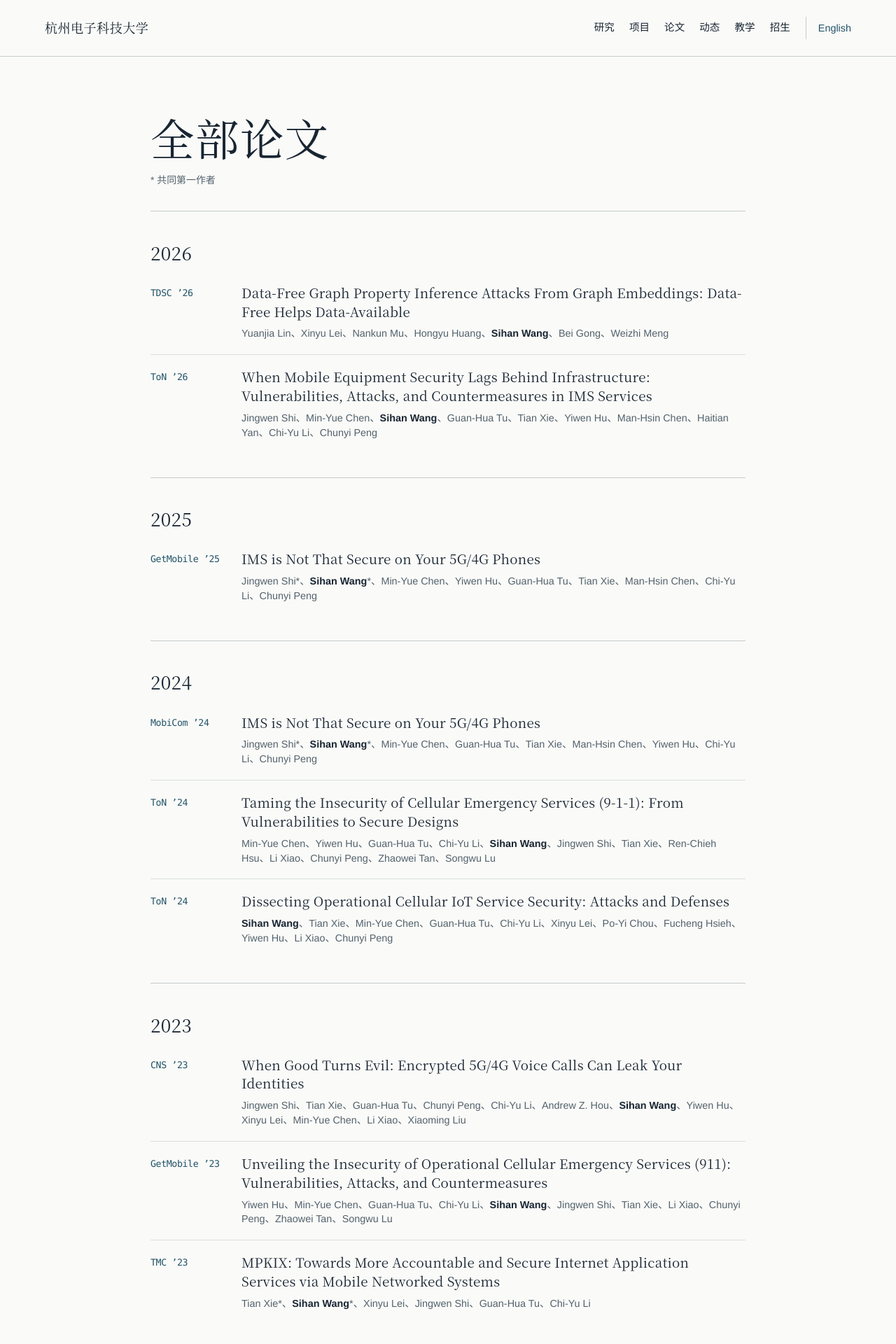
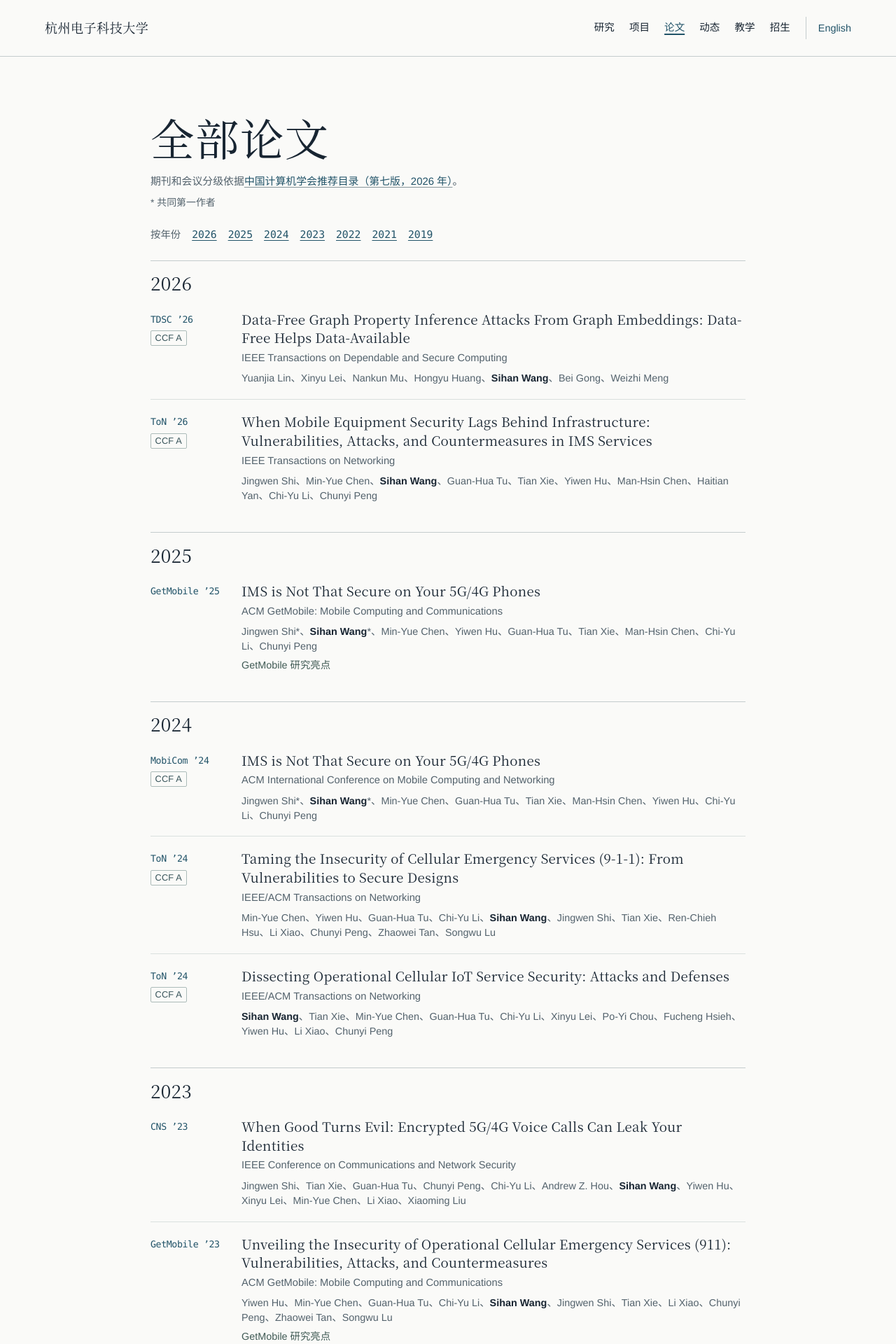
Before and after one commit to arckiCriss/arckicriss.github.io, a Jekyll site: the page built from zh/publications/index.html, in a window 1280 px wide. Shown: the top 1920 px of the page at 70% size. Built offline with Jekyll 4.4.1, drawn with Linux system fonts in a browser that asks for light colours; some of the changed text lies outside the part shown.

Commit message:
Make the full publications archive accessible and show venue grades
Link both homepages to their full archives and show year navigation, venue classifications and paper honors.

```diff
--- a/_data/publications.yml
+++ b/_data/publications.yml
@@ -21,6 +21,9 @@
   authors: [Jingwen Shi, Sihan Wang, Min-Yue Chen, Yiwen Hu, Guan-Hua Tu, Tian Xie, Man-Hsin Chen, Chi-Yu Li, Chunyi Peng]
   equal_contributors: [Jingwen Shi, Sihan Wang]
   doi: 10.1145/3733892.3733899
+  honor:
+    zh: GetMobile 研究亮点
+    en: GetMobile Research Highlight
 
 - title: "IMS is Not That Secure on Your 5G/4G Phones"
   title_zh: "5G/4G 手机上的 IMS 并没有那么安全"
@@ -60,6 +63,9 @@
   venue_full: "ACM GetMobile: Mobile Computing and Communications"
   authors: [Yiwen Hu, Min-Yue Chen, Guan-Hua Tu, Chi-Yu Li, Sihan Wang, Jingwen Shi, Tian Xie, Li Xiao, Chunyi Peng, Zhaowei Tan, Songwu Lu]
   doi: 10.1145/3599184.3599195
+  honor:
+    zh: GetMobile 研究亮点
+    en: GetMobile Research Highlight
 
 - title: "MPKIX: Towards More Accountable and Secure Internet Application Services via Mobile Networked Systems"
   title_zh: "MPKIX：利用移动网络增强互联网应用服务的可问责性与安全性"
@@ -78,6 +84,9 @@
   venue_full: ACM International Conference on Mobile Computing and Networking
   authors: [Yiwen Hu, Min-Yue Chen, Guan-Hua Tu, Chi-Yu Li, Sihan Wang, Jingwen Shi, Tian Xie, Li Xiao, Chunyi Peng, Zhaowei Tan, Songwu Lu]
   doi: 10.1145/3495243.3560534
+  honor:
+    zh: MobiCom 最佳社区贡献奖亚军
+    en: MobiCom Best Community Contribution, Runner-Up
 
 - title: "Insecurity of Operational Cellular IoT Service: New Vulnerabilities, Attacks, and Countermeasures"
   title_zh: "商用蜂窝物联网服务中的新漏洞、攻击与防御"
--- a/_includes/publication.html
+++ b/_includes/publication.html
@@ -10,9 +10,15 @@
   {%- endif -%}
 {%- endunless -%}
 <article class="paper">
-  <p class="venue" lang="en"><abbr title="{{ entry.venue_full | escape }}">{{ entry.venue | escape }}</abbr> ’{{ entry.year | append: '' | slice: -2, 2 }}</p>
+  <p class="venue" lang="en"><abbr title="{{ entry.venue_full | escape }}">{{ entry.venue | escape }}</abbr> ’{{ entry.year | append: '' | slice: -2, 2 }}
+    {%- if include.archive and entry.ccf_eligible != false -%}
+      {%- assign grade = site.data.venue_ranks[entry.venue] -%}
+      {%- if grade %}<span class="venue-grade" lang="en">CCF {{ grade | escape }}</span>{% endif -%}
+    {%- endif -%}
+  </p>
   <div>
     <h3 lang="{{ title_lang }}"><a href="https://doi.org/{{ entry.doi | escape }}">{{ display_title | escape }}</a></h3>
+    {% if include.archive and entry.venue_full %}<p class="venue-full" lang="en">{{ entry.venue_full | escape }}</p>{% endif %}
     <p class="authors">
       {%- for author in names -%}
         {%- unless forloop.first -%}{% if page.lang == 'zh-CN' %}、{% else %}, {% endif %}{%- endunless -%}
@@ -21,6 +27,10 @@
       {%- endfor -%}
       {%- if names.size < entry.authors.size -%}{% if page.lang == 'zh-CN' %} 等{% else %}, et al.{% endif %}{%- endif -%}
     </p>
+    {% if include.archive and entry.honor %}
+      {% if page.lang == 'zh-CN' %}{% assign honor = entry.honor.zh %}{% else %}{% assign honor = entry.honor.en %}{% endif %}
+      {% if honor and honor != empty %}<p class="paper-honor">{{ honor | escape }}</p>{% endif %}
+    {% endif %}
     {% if entry.equal_contributors and include.archive == nil %}
       <p class="note">{% if page.lang == 'zh-CN' %}* 共同第一作者{% else %}* Equal contribution{% endif %}</p>
     {% endif %}
--- a/_layouts/default.html
+++ b/_layouts/default.html
@@ -2,11 +2,13 @@
 <html lang="{{ page.lang | escape }}">
 {% if page.lang == 'zh-CN' %}
   {% assign home_path = '/zh/' %}
+  {% assign papers_path = '/zh/publications/' %}
   {% assign notes_path = '/zh/notes/' %}
   {% assign other_lang = 'en' %}
   {% assign other_label = 'English' %}
 {% else %}
   {% assign home_path = '/' %}
+  {% assign papers_path = '/publications/' %}
   {% assign notes_path = '/notes/' %}
   {% assign other_lang = 'zh-CN' %}
   {% assign other_label = '中文' %}
@@ -31,7 +33,7 @@
     <nav aria-label="{% if page.lang == 'zh-CN' %}站点导航{% else %}Site navigation{% endif %}">
       <a href="{{ home_path | relative_url }}#research">{% if page.lang == 'zh-CN' %}研究{% else %}Research{% endif %}</a>
       <a href="{{ home_path | relative_url }}#projects">{% if page.lang == 'zh-CN' %}项目{% else %}Projects{% endif %}</a>
-      <a href="{{ home_path | relative_url }}#papers">{% if page.lang == 'zh-CN' %}论文{% else %}Publications{% endif %}</a>
+      <a href="{{ papers_path | relative_url }}"{% if page.url == papers_path %} aria-current="page"{% endif %}>{% if page.lang == 'zh-CN' %}论文{% else %}Publications{% endif %}</a>
       <a href="{{ home_path | relative_url }}#news">{% if page.lang == 'zh-CN' %}动态{% else %}News{% endif %}</a>
       <a href="{{ home_path | relative_url }}#teaching">{% if page.lang == 'zh-CN' %}教学{% else %}Teaching{% endif %}</a>
       <a href="{{ home_path | relative_url }}#students">{% if page.lang == 'zh-CN' %}招生{% else %}Students{% endif %}</a>
--- a/_layouts/publications.html
+++ b/_layouts/publications.html
@@ -1,16 +1,26 @@
 ---
 layout: default
 ---
-<section class="wrap reading archive" aria-labelledby="archive-title">
-  <h1 id="archive-title">{{ page.title | escape }}</h1>
-  <p class="note">{% if page.lang == 'zh-CN' %}* 共同第一作者{% else %}* Equal contribution{% endif %}</p>
-  {% assign years = site.data.publications | group_by: 'year' | sort: 'name' | reverse %}
+{% assign years = site.data.publications | group_by: 'year' | sort: 'name' | reverse %}
+{% assign ccf_directory = 'https://www.ccf.org.cn/Academic_Evaluation/By_category/2026-03-31/870181.shtml' %}
+<main class="wrap reading archive" aria-labelledby="archive-title">
+  <header class="archive-intro">
+    <h1 id="archive-title">{{ page.title | escape }}</h1>
+    <p class="archive-reference">{% if page.lang == 'zh-CN' %}期刊和会议分级依据<a href="{{ ccf_directory }}">中国计算机学会推荐目录（第七版，2026 年）</a>。{% else %}Venue grades follow the <a href="{{ ccf_directory }}">China Computer Federation’s recommended list of conferences and journals (7th edition, 2026)</a>.{% endif %}</p>
+    <p class="note">{% if page.lang == 'zh-CN' %}* 共同第一作者{% else %}* Equal contribution{% endif %}</p>
+  </header>
+  <nav class="archive-years" aria-labelledby="browse-years">
+    <span id="browse-years">{% if page.lang == 'zh-CN' %}按年份{% else %}Browse by year{% endif %}</span>
+    {% for year in years %}
+      <a href="#year-{{ year.name }}">{{ year.name }}</a>
+    {% endfor %}
+  </nav>
   {% for year in years %}
-    <section class="block" aria-labelledby="year-{{ year.name }}">
+    <section class="block publication-year" aria-labelledby="year-{{ year.name }}">
       <h2 id="year-{{ year.name }}">{{ year.name }}</h2>
       {% for paper in year.items %}
         {% include publication.html paper=paper archive="yes" %}
       {% endfor %}
     </section>
   {% endfor %}
-</section>
+</main>
--- a/assets/css/site.css
+++ b/assets/css/site.css
@@ -175,7 +175,53 @@ html[lang="zh-CN"] .news time { font-family:var(--sans); white-space:nowrap }
   main.reading, main.archive-page, main.pub-archive {display:block}
   .profile-part + .profile-part {margin-top:18px}
 }
-.archive-link { margin-top:4px; font-size:.92rem; color:var(--accent) }
+/* The compact home list and complete archive use the same publication grid. */
+.selected-heading {
+  display:flex;
+  justify-content:space-between;
+  align-items:baseline;
+  flex-wrap:wrap;
+  gap:.25rem 1rem;
+}
+.archive-link { font-size:.94rem; font-weight:500; color:var(--accent); white-space:nowrap }
+.top nav a[aria-current="page"] {
+  color:var(--accent);
+  text-decoration:underline;
+  text-decoration-thickness:1.5px;
+  text-underline-offset:.3em;
+}
+main.archive { display:block }
+.archive .archive-intro { padding-bottom:0; margin-bottom:0; border-bottom:0 }
+.archive-reference { max-width:74ch; font-size:.93rem; color:var(--muted) }
+.archive-reference a { color:var(--accent) }
+.archive-intro .note { margin-top:.6rem }
+.archive-years { display:flex; flex-wrap:wrap; gap:.3rem 1rem; margin:1.35rem 0 0; align-items:baseline }
+.archive-years span { font-size:.90rem; color:var(--muted) }
+.archive-years a {
+  padding:.2rem 0;
+  color:var(--accent);
+  font:.92rem/1.5 var(--mono);
+  text-decoration:underline;
+}
+.archive .publication-year { margin-top:1.4rem; padding-top:.85rem }
+.archive .publication-year h2 { margin:0 0 .1rem; font-variant-numeric:lining-nums }
+.archive .venue-grade {
+  display:block;
+  width:max-content;
+  margin-top:.35rem;
+  padding:.12rem .35rem;
+  border:1px solid #acbbb9;
+  border-radius:2px;
+  color:#38545a;
+  font:500 .80rem/1.25 var(--sans);
+  letter-spacing:.01em;
+}
+.archive .venue-full { margin-top:.3rem; color:var(--muted); font:.92rem/1.45 var(--sans) }
+.archive .paper-honor { margin-top:.4rem; color:#405b55; font:.90rem/1.4 var(--sans) }
+@media(max-width:500px) {
+  .archive-years { gap:.25rem .8rem }
+  .archive .venue-grade { display:inline-block; margin:0 0 0 .45rem; vertical-align:baseline }
+}
 .venue abbr { text-decoration:none }
 @media(max-width:720px) {
   .profile-part[aria-labelledby="experience-heading"],
```
Also changed, not shown: _data/venue_ranks.yml (added, +7 -0 lines), _layouts/home.html (+5 -3 lines), README.md.
